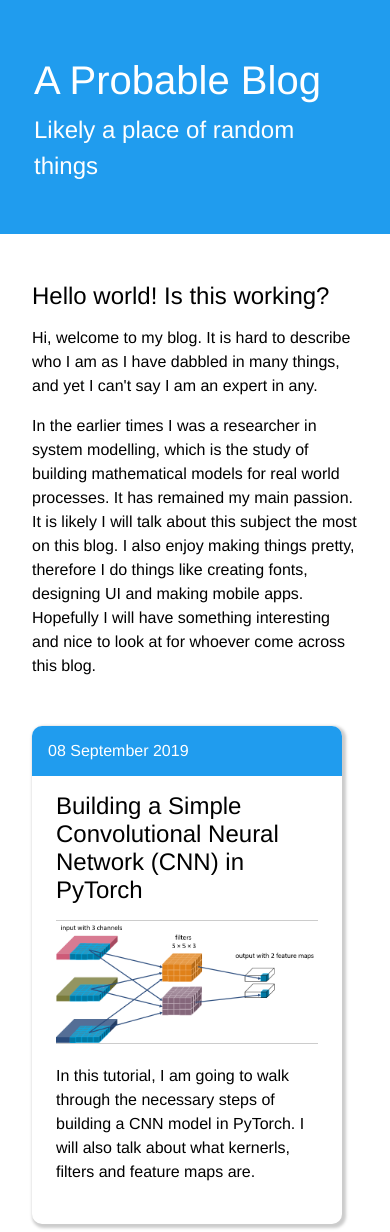
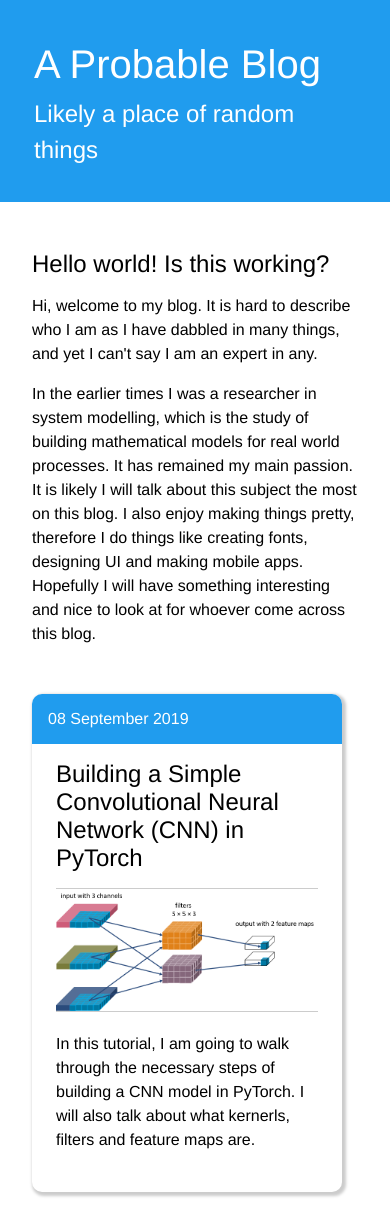
Before and after one commit to takmanman/takmanman.github.io, a Jekyll site: the page built from index.html, in a window 390 px wide. Built offline with Jekyll 4.4.1, drawn with Linux system fonts in a browser that asks for light colours; after the commit the page ends 1200 px from its top, so only the background shows below that.

Commit message:
Responsive layout

```diff
--- a/assets/css/afloat.css
+++ b/assets/css/afloat.css
@@ -105,7 +105,7 @@ img {
     width: 95%;
   }
   [class*="banner"]{
-	padding: 3rem 2rem;
+	padding: 2rem 2rem;
   }
 }
 
```
